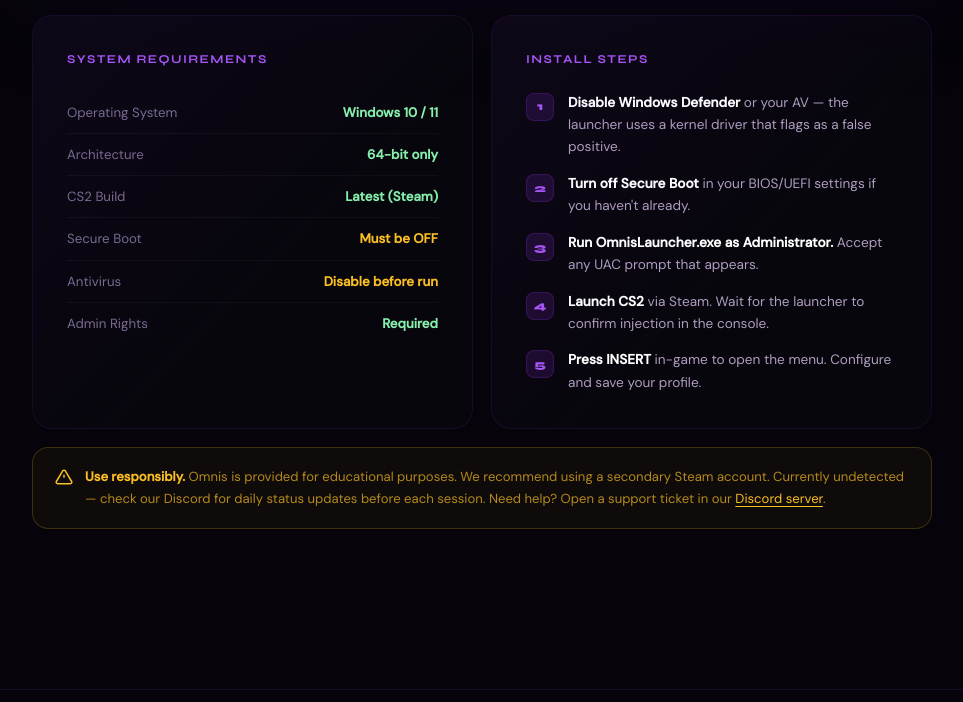
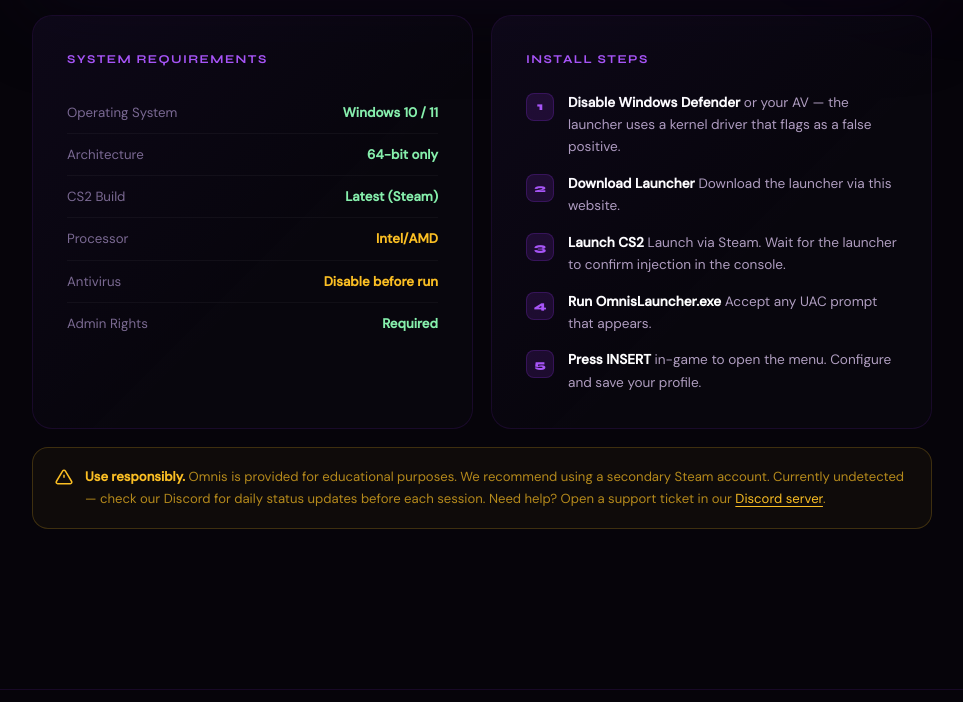
Before and after one commit to wowksies/SigmaCS2AD, a website: page download.html in a window 1280 px wide. Shown: the part 969-1671 px from the top of the page, without its empty margins (158-1121 px from the left). Drawn offline with Linux system fonts and the light colour scheme.

Commit message:
Fix download link and modify installation steps
Updated download link and installation steps for clarity.

```diff
--- a/download.html
+++ b/download.html
@@ -224,7 +224,7 @@ footer{border-top:1px solid var(--border);padding:34px 24px;position:relative;z-
           </div>
         </div>
         <a
-          href="https://github.com/wowksies/Omnilauncher/releases/download/launcher/OmnisLauncher.exe"
+          href="https://github.com/wowksies/Omnilauncher/releases/download/launcher/Omnis_Launcher.exe"
           class="dl-btn"
           id="dlBtn"
           download
@@ -264,7 +264,7 @@ footer{border-top:1px solid var(--border);padding:34px 24px;position:relative;z-
           <div class="req-row"><span class="req-key">Operating System</span><span class="req-val ok">Windows 10 / 11</span></div>
           <div class="req-row"><span class="req-key">Architecture</span><span class="req-val ok">64-bit only</span></div>
           <div class="req-row"><span class="req-key">CS2 Build</span><span class="req-val ok">Latest (Steam)</span></div>
-          <div class="req-row"><span class="req-key">Secure Boot</span><span class="req-val warn">Must be OFF</span></div>
+          <div class="req-row"><span class="req-key">Processor</span><span class="req-val warn">Intel/AMD</span></div>
           <div class="req-row"><span class="req-key">Antivirus</span><span class="req-val warn">Disable before run</span></div>
           <div class="req-row"><span class="req-key">Admin Rights</span><span class="req-val ok">Required</span></div>
         </div>
@@ -273,9 +273,9 @@ footer{border-top:1px solid var(--border);padding:34px 24px;position:relative;z-
         <div class="card-label">Install Steps</div>
         <div class="install-steps">
           <div class="istep"><div class="istep-num">1</div><div class="istep-text"><strong>Disable Windows Defender</strong> or your AV — the launcher uses a kernel driver that flags as a false positive.</div></div>
-          <div class="istep"><div class="istep-num">2</div><div class="istep-text"><strong>Turn off Secure Boot</strong> in your BIOS/UEFI settings if you haven't already.</div></div>
-          <div class="istep"><div class="istep-num">3</div><div class="istep-text"><strong>Run OmnisLauncher.exe as Administrator.</strong> Accept any UAC prompt that appears.</div></div>
-          <div class="istep"><div class="istep-num">4</div><div class="istep-text"><strong>Launch CS2</strong> via Steam. Wait for the launcher to confirm injection in the console.</div></div>
+          <div class="istep"><div class="istep-num">2</div><div class="istep-text"><strong>Download Launcher</strong> Download the launcher via this website.</div></div>
+          <div class="istep"><div class="istep-num">3</div><div class="istep-text"><strong>Launch CS2</strong> Launch via Steam. Wait for the launcher to confirm injection in the console.</div></div>
+          <div class="istep"><div class="istep-num">4</div><div class="istep-text"><strong>Run OmnisLauncher.exe </strong> Accept any UAC prompt that appears.</div></div>
           <div class="istep"><div class="istep-num">5</div><div class="istep-text"><strong>Press INSERT</strong> in-game to open the menu. Configure and save your profile.</div></div>
         </div>
       </div>
```
